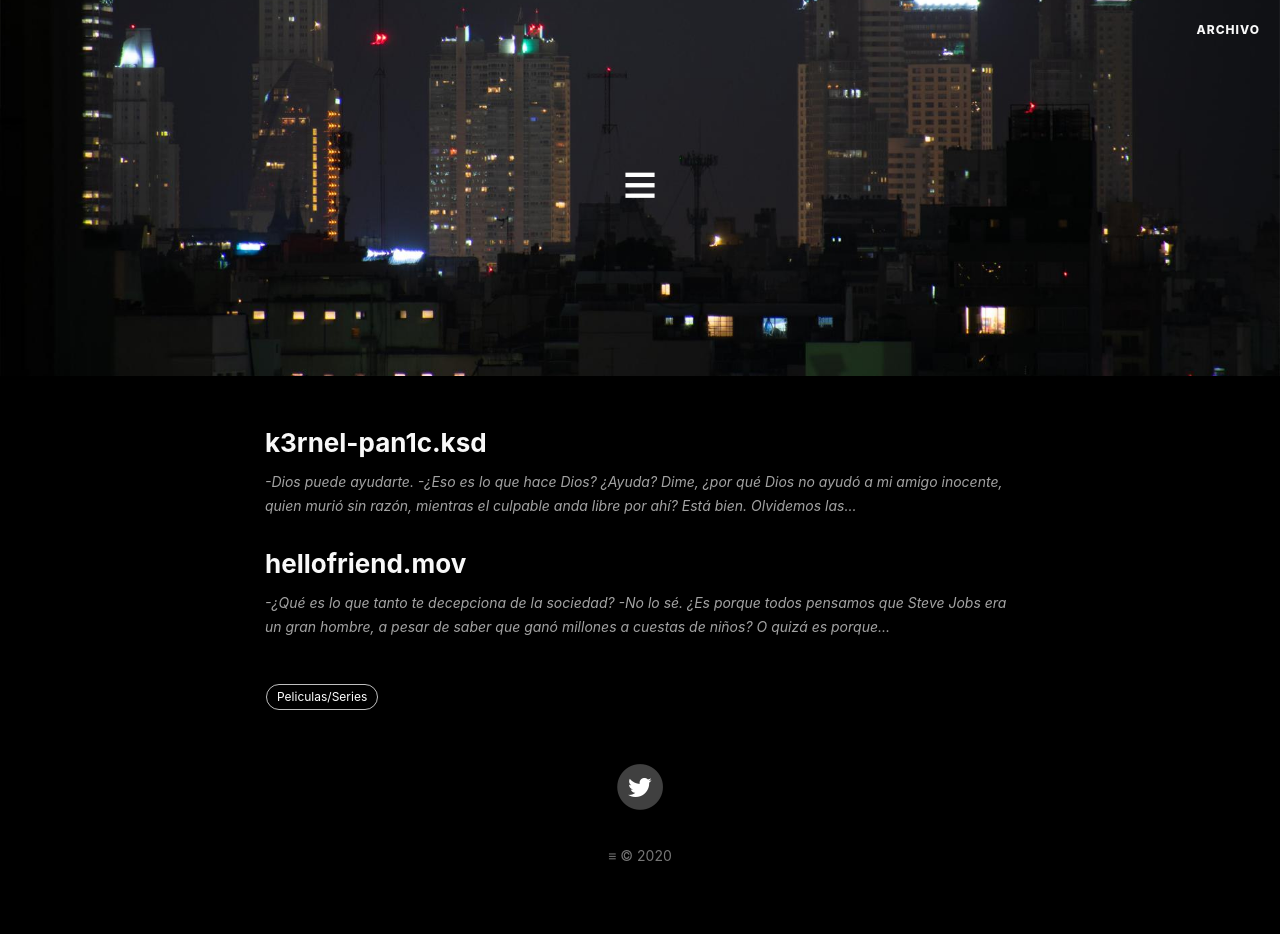
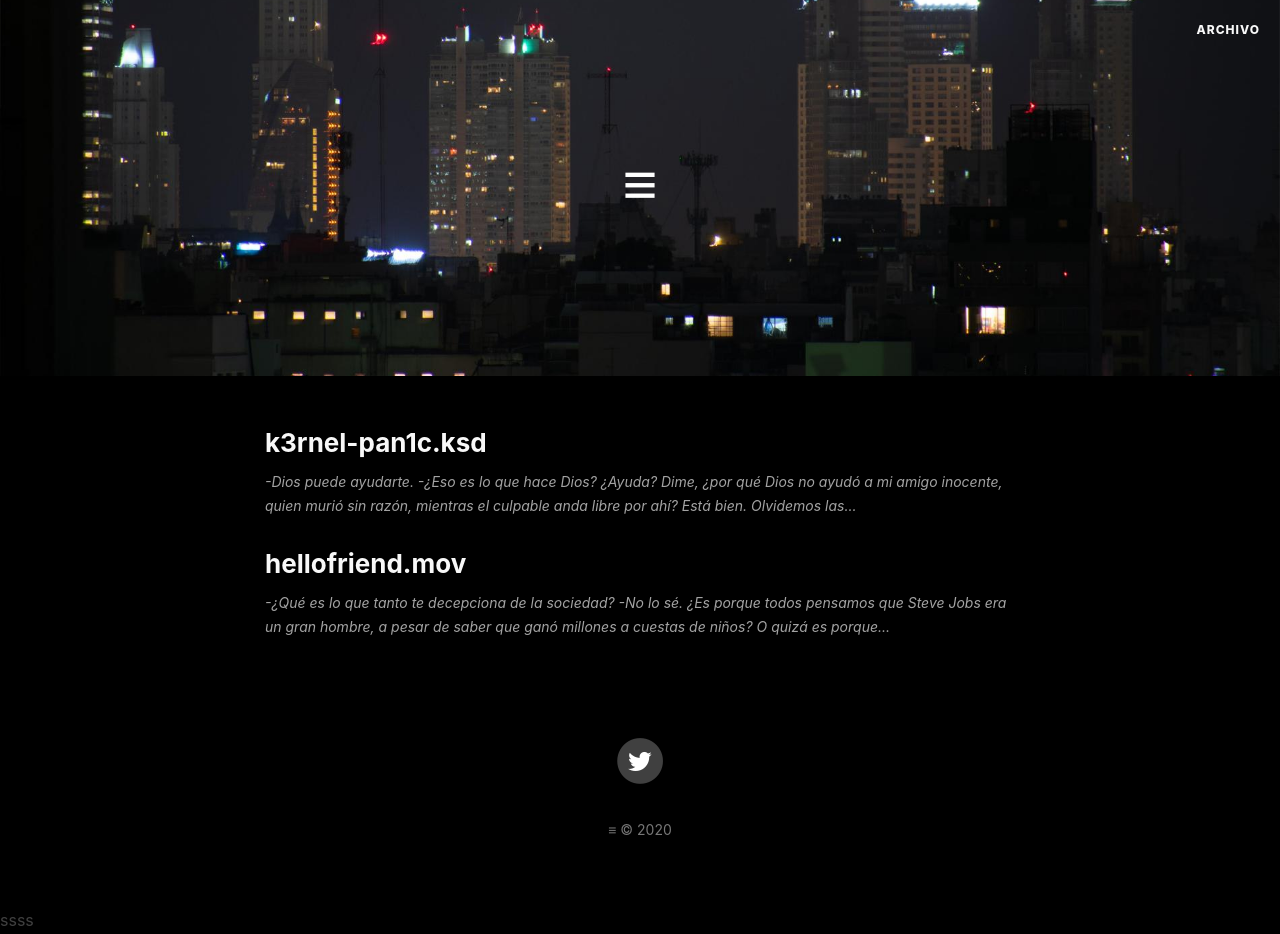
Before and after one commit to eugeniosaintemarie/notes, a Jekyll site: the page built from index.html, in a window 1280 px wide. Built offline with Jekyll 4.4.1, drawn with Linux system fonts in a browser that asks for light colours; the list of posts is cut into pages by our own code; comment, search, counter and statistics services are not loaded.

Commit message:
rev2-7/1

```diff
--- a/_includes/footer.html
+++ b/_includes/footer.html
@@ -7,12 +7,12 @@
                 {% include sns-links.html center=true %}
 
                 <p class="copyright text-muted">
-                    <a href="/aboutme" style="text-decoration: none; color: #777;">{{ site.title }}</a> &copy; <span id="year"></span>
+                    <a href="blog/aboutme" style="text-decoration: none; color: #777;">{{ site.title }}</a> &copy; <span id="year"></span>
                 </p>
             </div>
         </div>
     </div>
-</footer>
+</footer>ssss
 
 <!-- jQuery -->
 <script src="{{ "/js/jquery.min.js " | prepend: site.baseurl }}"></script>
--- a/index.html
+++ b/index.html
@@ -4,7 +4,7 @@
 ---
 
 <style>
-  .navbar-brand {display: none !important;}
+  .navbar-brand, .tags {display: none !important;}
   @media only screen and (min-width: 768px) {
     .intro-header .site-heading h1, .intro-header .page-heading h1 {
       font-size: 60px !important;
```
